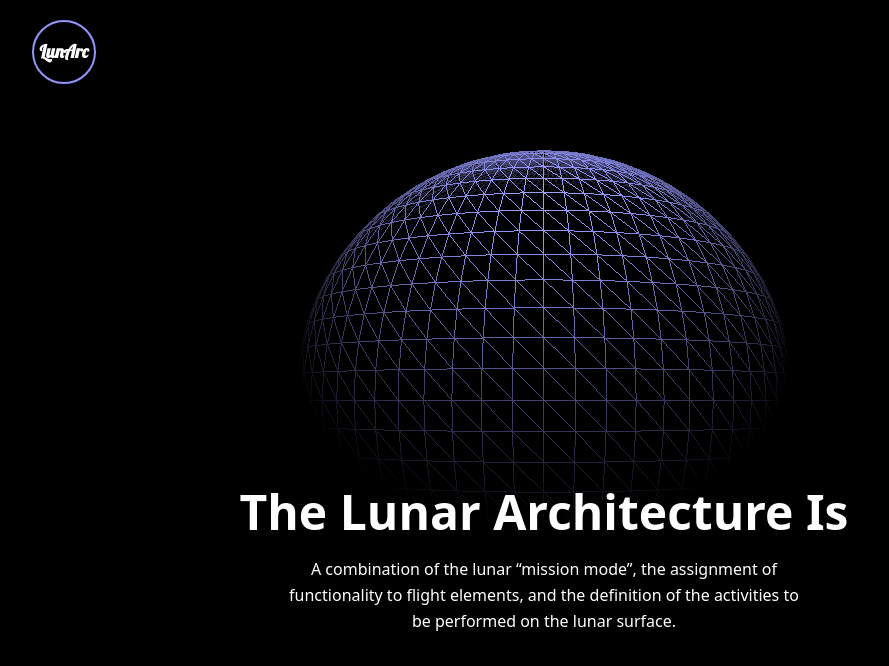
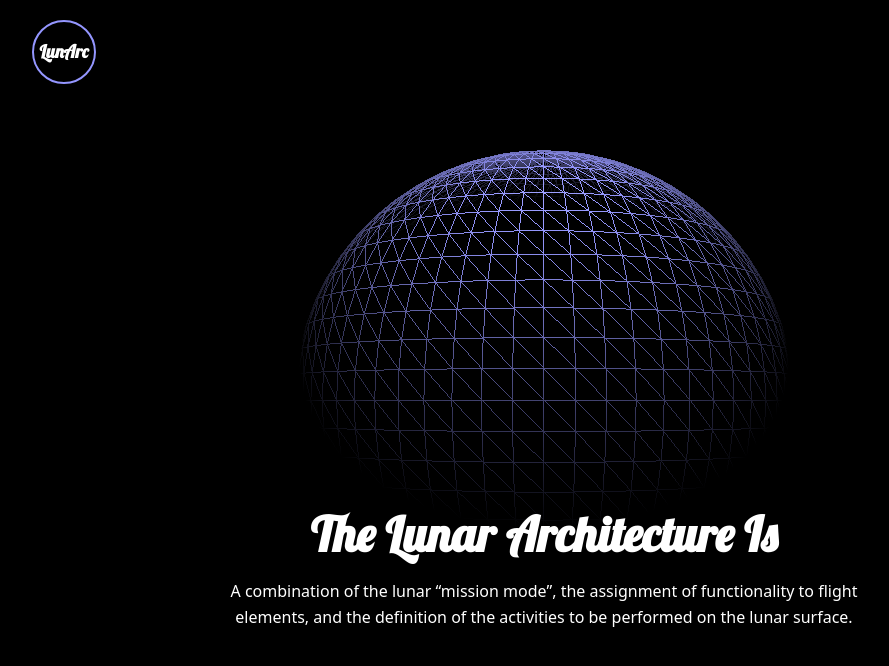
Before and after one commit to ryu-rhee/lunar-architecture, a website built with Vite: page index.html in a window 1280 px wide. Shown: the whole page, without its empty margins (96-985 px from the left). Built offline with nearby package versions, Linux system fonts and the light colour scheme; animation ran at ten frames a second.

Commit message:
fix: hero section

```diff
--- a/index.html
+++ b/index.html
@@ -15,9 +15,13 @@
         </div>
         <div class="h-[1px] w-20 bg-primary" />
       </nav>
-      <section class="mt-96 text-center">
-        <p class="mb-5 text-5xl font-bold">The Lunar Architecture Is</p>
-        <p class="mx-auto lg:w-1/2">
+      <section
+        class="absolute top-3/4 left-1/2 -translate-y-3/4 -translate-x-1/2 text-center"
+      >
+        <p class="mb-5 font-cursive text-5xl font-bold">
+          The Lunar Architecture Is
+        </p>
+        <p>
           A combination of the lunar “mission mode”, the assignment of
           functionality to flight elements, and the definition of the activities
           to be performed on the lunar surface.
```
